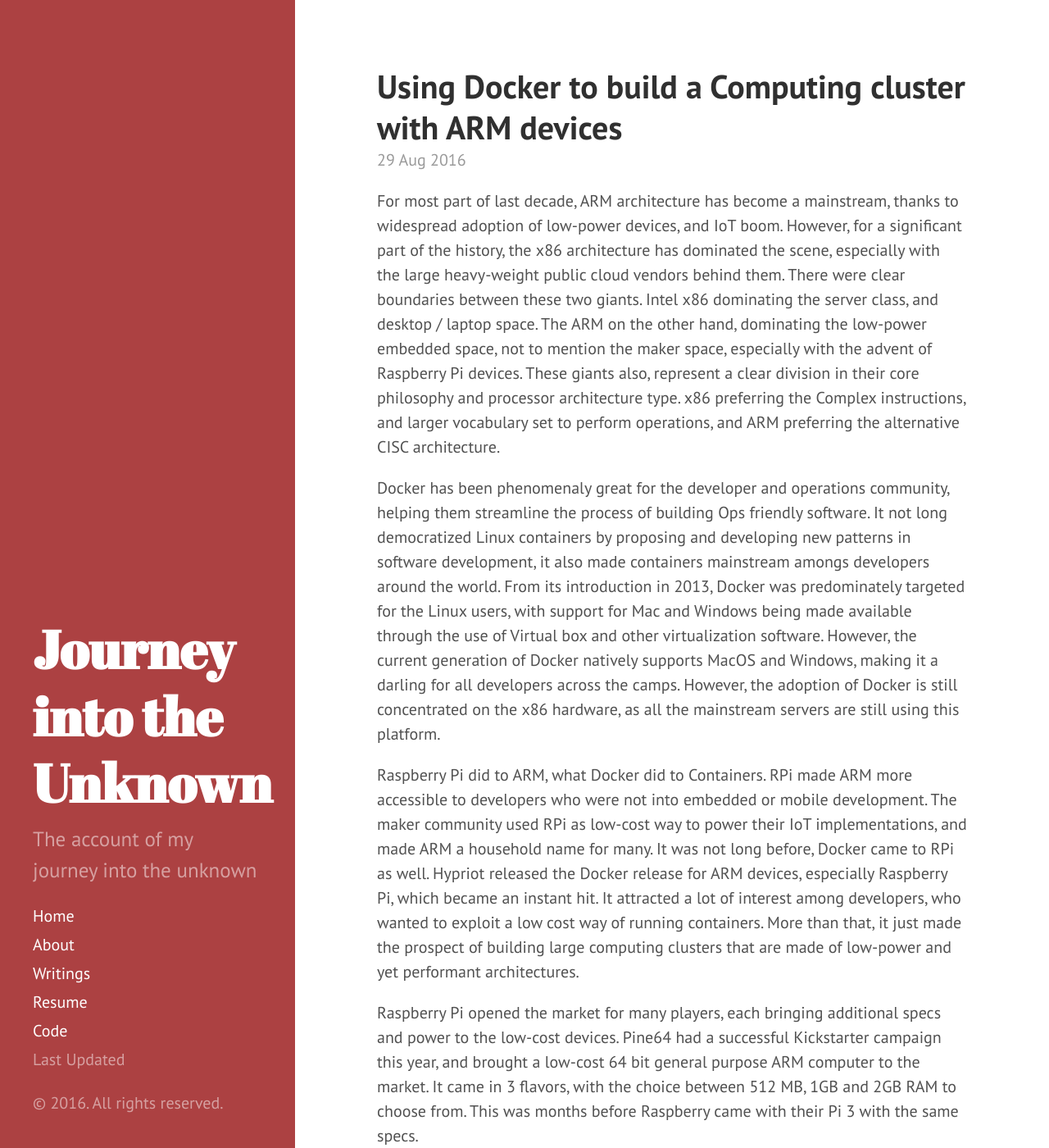
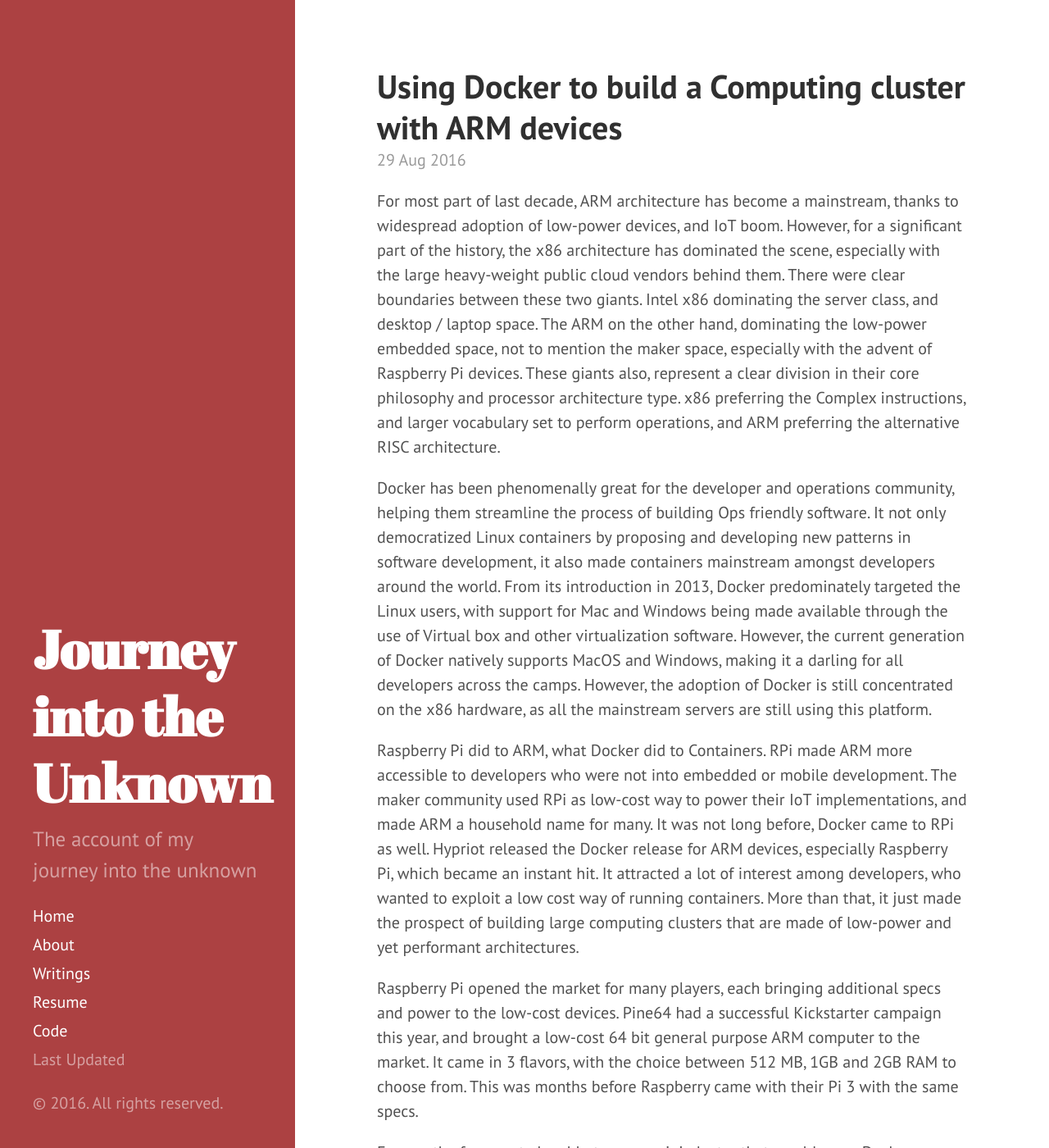
Before and after one commit to vivekjuneja/vivekjuneja.github.io, a Jekyll site: the page built from _posts/2016-08-29-arm-cloud-cluster.md, in a window 1280 px wide and 1400 px high. Shown: the whole window at 82% size. Built offline with Jekyll 4.4.1, drawn with Linux system fonts in a browser that asks for light colours; some of the changed lines change nothing that is shown; some of the changed text lies outside the part shown.

Commit message:
spell check

```diff
--- a/_posts/2016-08-29-arm-cloud-cluster.md
+++ b/_posts/2016-08-29-arm-cloud-cluster.md
@@ -3,9 +3,9 @@
 title: Using Docker to build a Computing cluster with ARM devices
 ---
 
-For most part of last decade, ARM architecture has become a mainstream, thanks to widespread adoption of low-power devices, and IoT boom. However, for a significant part of the history, the x86 architecture has dominated the scene, especially with the large heavy-weight public cloud vendors behind them. There were clear boundaries between these two giants. Intel x86 dominating the server class, and desktop / laptop space. The ARM on the other hand, dominating the low-power embedded space, not to mention the maker space, especially with the advent of Raspberry Pi devices. These giants also, represent a clear division in their core philosophy and processor architecture type. x86 preferring the Complex instructions, and larger vocabulary set to perform operations, and ARM preferring the alternative CISC architecture.
+For most part of last decade, ARM architecture has become a mainstream, thanks to widespread adoption of low-power devices, and IoT boom. However, for a significant part of the history, the x86 architecture has dominated the scene, especially with the large heavy-weight public cloud vendors behind them. There were clear boundaries between these two giants. Intel x86 dominating the server class, and desktop / laptop space. The ARM on the other hand, dominating the low-power embedded space, not to mention the maker space, especially with the advent of Raspberry Pi devices. These giants also, represent a clear division in their core philosophy and processor architecture type. x86 preferring the Complex instructions, and larger vocabulary set to perform operations, and ARM preferring the alternative RISC architecture.
 
-Docker has been phenomenaly great for the developer and operations community, helping them streamline the process of building Ops friendly software. It not long democratized Linux containers by proposing and developing new patterns in software development, it also made containers mainstream amongs developers around the world. From its introduction in 2013, Docker was predominately targeted for the Linux users, with support for Mac and Windows being made available through the use of Virtual box and other virtualization software. However, the current generation of Docker natively supports MacOS and Windows, making it a darling for all developers across the camps. However, the adoption of Docker is still concentrated on the x86 hardware, as all the mainstream servers are still using this platform.
+Docker has been phenomenally great for the developer and operations community, helping them streamline the process of building Ops friendly software. It not only democratized Linux containers by proposing and developing new patterns in software development, it also made containers mainstream amongst developers around the world. From its introduction in 2013, Docker predominately targeted the Linux users, with support for Mac and Windows being made available through the use of Virtual box and other virtualization software. However, the current generation of Docker natively supports MacOS and Windows, making it a darling for all developers across the camps. However, the adoption of Docker is still concentrated on the x86 hardware, as all the mainstream servers are still using this platform.
 
 Raspberry Pi did to ARM, what Docker did to Containers. RPi made ARM more accessible to developers who were not into embedded or mobile development. The maker community used RPi as low-cost way to power their IoT implementations, and made ARM a household name for many. It was not long before, Docker came to RPi as well. Hypriot released the Docker release for ARM devices, especially Raspberry Pi, which became an instant hit. It attracted a lot of interest among developers, who wanted to exploit a low cost way of running containers. More than that, it just made the prospect of building large computing clusters that are made of low-power and yet performant architectures.
 
@@ -26,7 +26,7 @@
 
 I installed the <a href="http://blog.hypriot.com/downloads/">Hypriot Docker Debian package</a> for Raspberry Pi on the Raspbian operating system. Alternatively, one can use the <a href="http://blog.hypriot.com/getting-started-with-docker-on-your-arm-device/">Hypriot OS</a> to install a working image having Docker installed and configured on the RPi device.
 
-We use Docker Swarm to manage the cluster. We use the Raspberry Pi to install the Docker Swarm Manager. For the Swarm cluster, we will use Consul as the Service Discovery backend. The following command starts the consul server in bootstrap mode, meaning it will not work as cluster. This is good only for development use, and not recommended for Production.
+We use Docker Swarm to manage the cluster. We use the Raspberry Pi to run the Docker Swarm Manager. For the Swarm cluster, we will use Consul as the Service Discovery backend. The following command starts the consul server in bootstrap mode, meaning it will not work as cluster. This is good only for development use, and not recommended for Production.
 
 {% highlight js %}
 docker run -d -p 8500:8500 --name=consul progrium/consul -server -bootstrap
@@ -34,14 +34,14 @@
 
 I modified the “/etc/default/docker” file by adding DOCKER_HOST environment variable, and pointing it to "-H tcp://0.0.0.0:2376”. This exposes port 2376 for accessing the Docker REST API.
 
-We will now start the Swarm Manager. The following will start the Swarm manager that exposes the port 4000 on the host for the Swarm API. The consul backend address is provided to the Swarm manager.
+We will now start the Swarm Manager. The following command will start the Swarm manager that exposes the port 4000 on the host for the Swarm API. The consul backend address is provided to the Swarm manager.
 
 {% highlight js %}
 docker run -d -p 4000:4000 swarm manage -H :4000 --advertise 192.168.99.100:4000 consul://<consul-host-ip>:8500
 {% endhighlight %}
 
-Next, we would need to install Docker on Pine64 board. We use the pine64 ubuntubase image based on the longsleep kernel. I download this image from <a href=
-"https://www.pine64.pro/getting-started-linux/
+Next, we would need to install Docker on Pine64 board. We use the pine64 ubuntubase image based on the longsleep kernel. I downloaded this image from <a href=
+"https://www.pine64.pro/getting-started-linux/"
 >https://www.pine64.pro/getting-started-linux/</a> The exact version is 3.10.65 BSP, dated April 24 2016. The link has all the details to install the OS Image on the pine64 board. I had no issues installing the image, and was fairly simple to setup.
 
 Once the operating system was installed on all Pine64 boards, I took to installing the Docker service on the board. Thankfully, the Debian repository has the Docker package, and is easy to install it via the package manager.
@@ -90,12 +90,12 @@
 
 I also tested the limits of the cluster by bombarding it with container creation requests through the Docker client. I used the following command to deploy 1000 containers on the cluster in a sequence :-
 
-{% highlight js %}
+{% highlight js js %}
 start_port=5000; for i in `seq 1 1000`; do port=$((start_port+i)); echo $port; docker -H :4000 run -e reschedule:on-node-failure -p $port:$port hypriot/rpi-python python -m SimpleHTTPServer $port; done
 {% endhighlight %}
 
 
-Together with the M/Monit dashboard, it is possible to identify how the above command leads to change in performance of the cluster. One can identify the cpu and memory performance on issuing the load on the cluster. Its a helpful indication on how much this cluster can take.
+Together with the <a href="https://mmonit.com/">M/Monit</a> dashboard, it is possible to identify how the above command leads to change in performance of the cluster. One can identify the cpu and memory performance on issuing the load on the cluster.
 
 The next target for me is to test out a distributed application containing a proxy and load balancer, web servers, application server and a database. It would be good to deploy these services in a redundant and highly available mode, and then use Docker swarm to test the resilience of the cluster.
 
```
